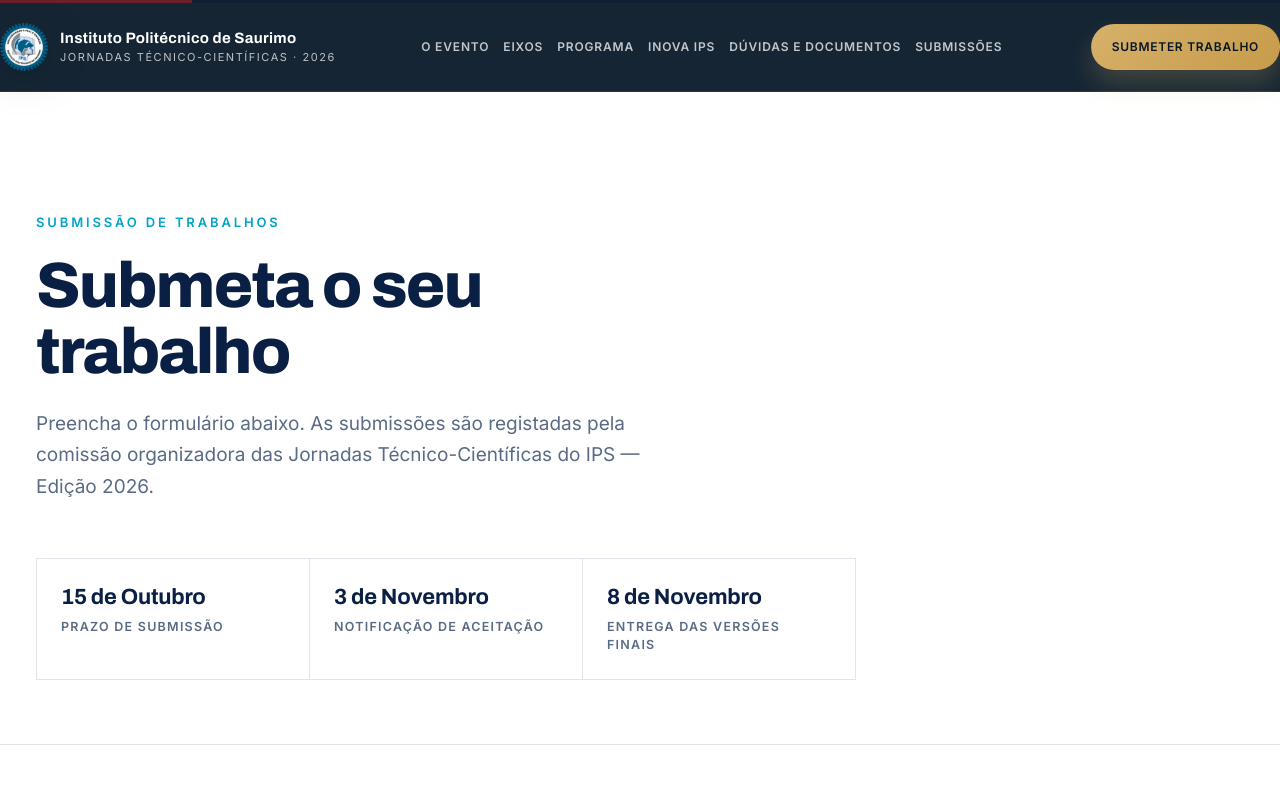
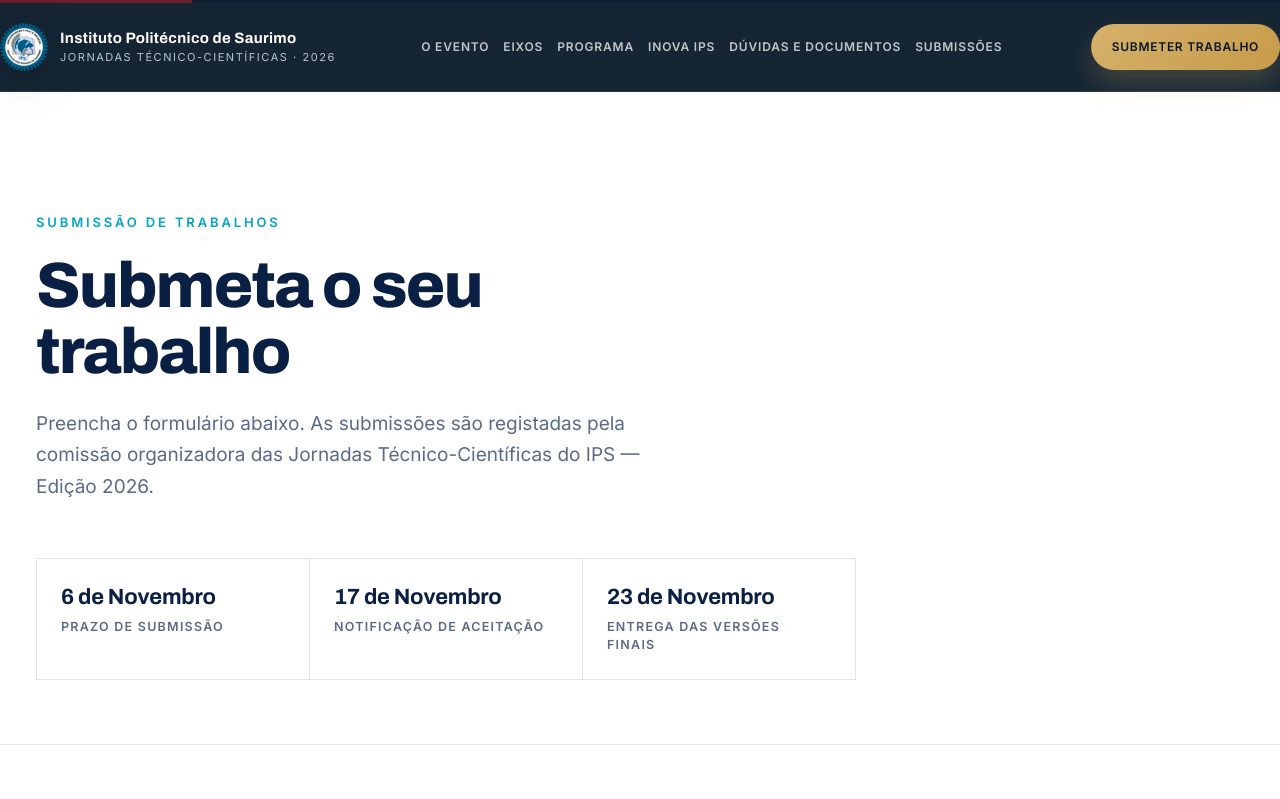
Before and after one commit to IP-ULAN-Tech/jornadas-2026, a PHP site: page /submeter.php in a window 1280 px wide. Shown: the top 799 px of the page. Run offline with PHP 8.4, Linux system fonts and the light colour scheme; data comes from the database, SQL or seed files in the repository; some libraries are stand-ins or nearby versions.

Commit message:
update datas de submissão e notificacao

```diff
--- a/submeter.php
+++ b/submeter.php
@@ -73,15 +73,15 @@ $eixos = db()->query('SELECT * FROM eixos WHERE ativo = 1 ORDER BY ordem, id')->
 
     <div class="submeter-prazos">
       <div class="submeter-prazo">
-        <span class="submeter-prazo-data">15 de Outubro</span>
+        <span class="submeter-prazo-data">6 de Novembro</span>
         <span class="submeter-prazo-texto">Prazo de submissão</span>
       </div>
       <div class="submeter-prazo">
-        <span class="submeter-prazo-data">3 de Novembro</span>
+        <span class="submeter-prazo-data">17 de Novembro</span>
         <span class="submeter-prazo-texto">Notificação de aceitação</span>
       </div>
       <div class="submeter-prazo">
-        <span class="submeter-prazo-data">8 de Novembro</span>
+        <span class="submeter-prazo-data">23 de Novembro</span>
         <span class="submeter-prazo-texto">Entrega das versões finais</span>
       </div>
     </div>
```
